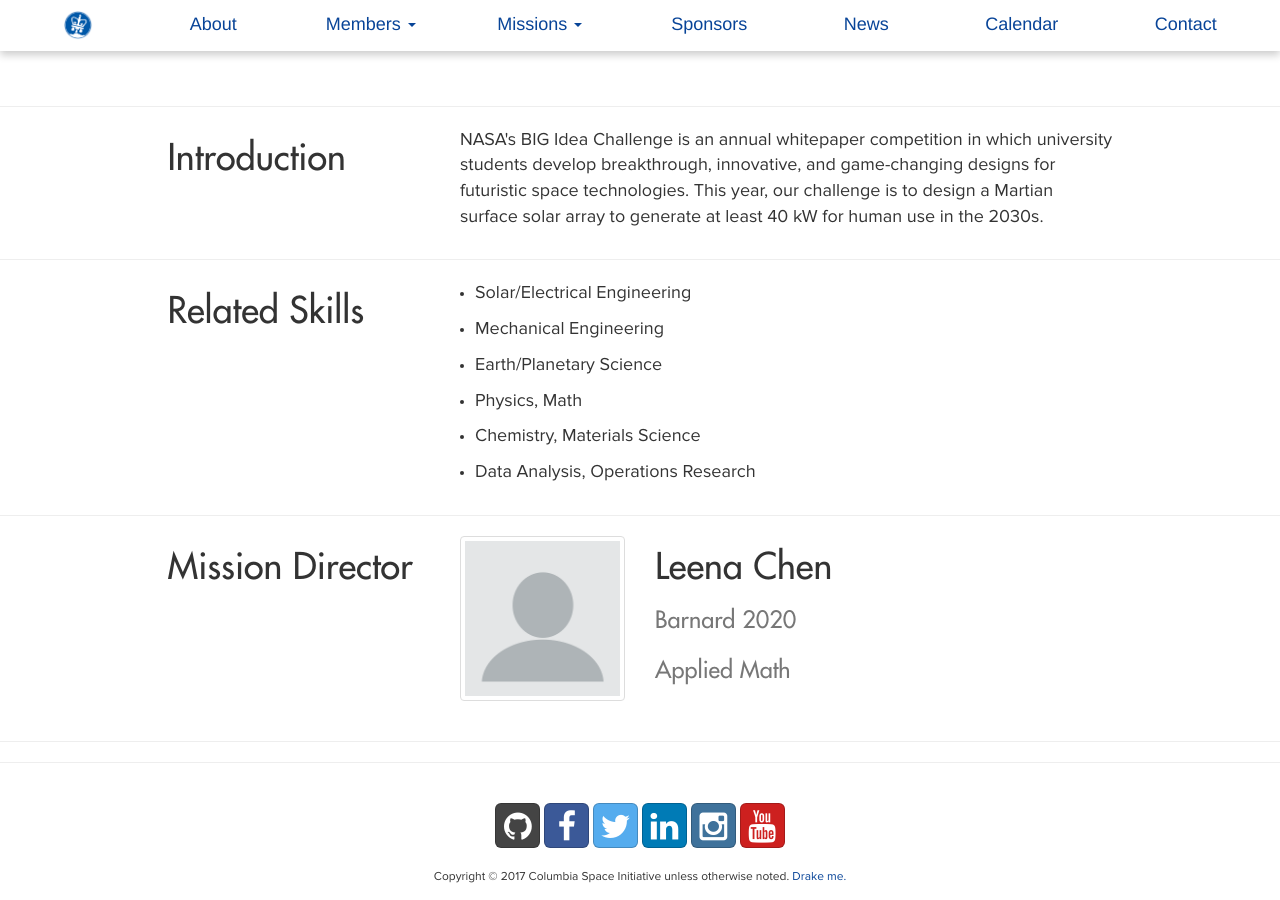
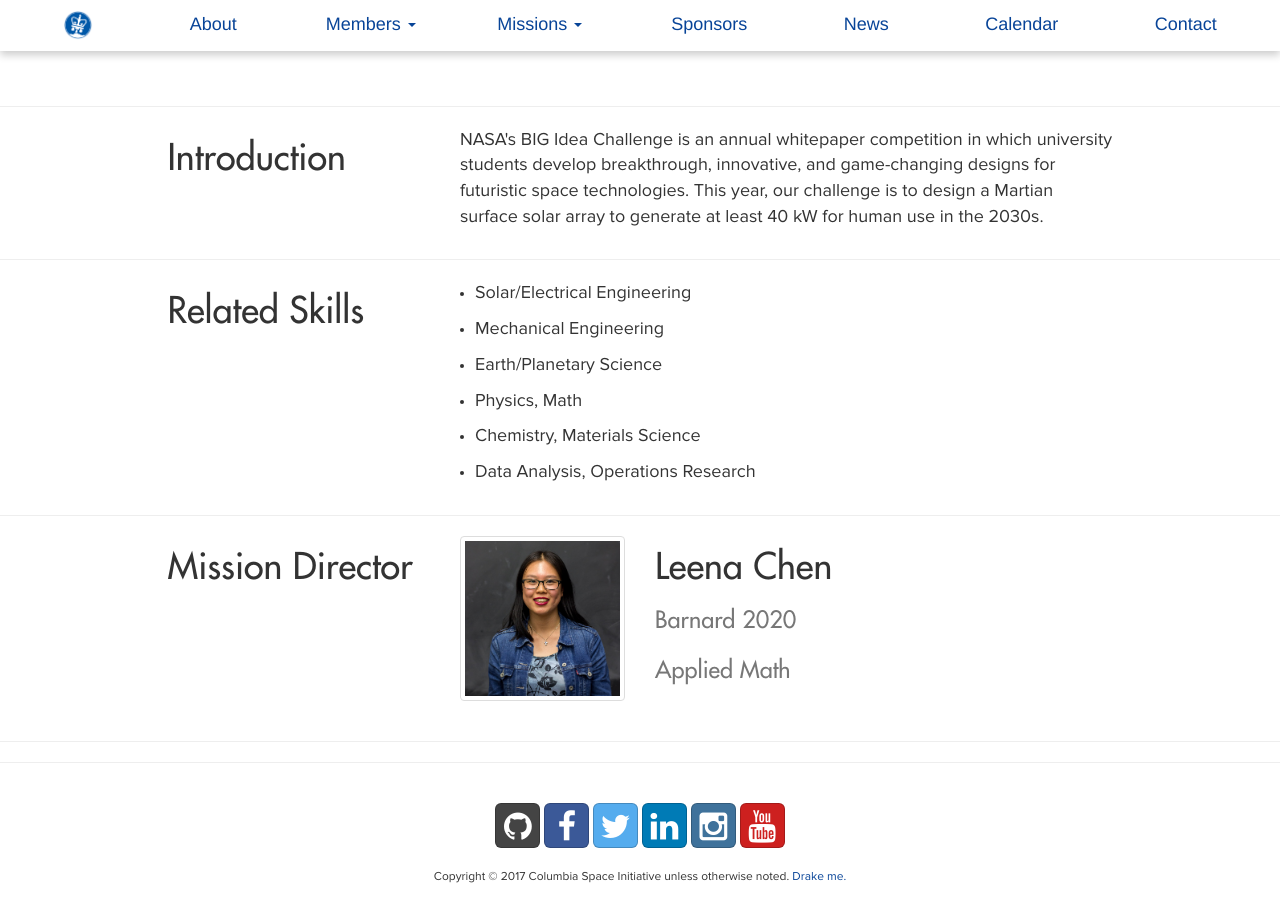
Before and after one commit to columbiaspace/columbiaspace.org, a Jekyll site: the page built from missions/mission-nasabig.html, in a window 1280 px wide and 900 px high, scrolled down 1030 px. Built offline with Jekyll 4.4.1, drawn with Linux system fonts in a browser that asks for light colours; nearby versions of some CDN libraries; comment, search, counter and statistics services are not loaded.

Commit message:
new pics of mission directors

```diff
--- a/members/members-2017.html
+++ b/members/members-2017.html
@@ -35,7 +35,7 @@ members:
     image: "/assets/media/img/profiles2016/gbrown.jpg"
   - name: "Leena Chen"
     title: "BIG Mission Director & Outreach Director"
-    image: "/assets/media/img/profiles/default.png"
+    image: "/assets/media/img/profiles2017/lchen.jpg"
   - name: "Olivia Chow"
     title: "Aero Design Mission Co-Director"
     image: "/assets/media/img/profiles2017/ochow.jpg"
@@ -77,7 +77,7 @@ members:
     image: "/assets/media/img/profiles/jlee.jpg"
   - name: "Samuel Morgan"
     title: "Cubesat Mission Co-Director"
-    image: "/assets/media/img/profiles/default.png"
+    image: "/assets/media/img/profiles2017/smorgan.jpg"
   - name: "Tejit Parabi"
     title: "Micro-G Mission Co-Director"
     image: "/assets/media/img/profiles/default.png"
@@ -95,7 +95,7 @@ members:
     image: "/assets/media/img/profiles2017/bsilverstein.jpg"
   - name: "Alexander Tulcher"
     title: "Cubesat Mission Co-Director"
-    image: "/assets/media/img/profiles/default.png"
+    image: "/assets/media/img/profiles2017/atulcher.jpg"
 
 genbody:
   - name: "Max Aalto"
--- a/missions/mission-cubesat.html
+++ b/missions/mission-cubesat.html
@@ -27,7 +27,7 @@ A set of off-the-shelf electronics under different forms of radiation protection
 missionleader: "Daniel Jeong; Samuel Morgan; Alexander Tulcher"
 leaderschool: "SEAS 2020;- 2021; - 2021"
 leadermajor: "Computer Science; -; -"
-leaderimage: "/assets/media/img/profiles2017/djeong.jpg; /assets/media/img/profiles/default.png; /assets/media/img/profiles/default.png;"
+leaderimage: "/assets/media/img/profiles2017/djeong.jpg; /assets/media/img/profiles2017/smorgan.jpg; /assets/media/img/profiles2017/atulcher.jpg;"
 
 news: true
 news-cat: cubesat
--- a/missions/mission-nasabig.html
+++ b/missions/mission-nasabig.html
@@ -23,7 +23,7 @@ achievementstext: ""
 missionleader: "Leena Chen"
 leaderschool: "Barnard 2020"
 leadermajor: "Applied Math"
-leaderimage: "/assets/media/img/profiles/default.png"
+leaderimage: "/assets/media/img/profiles2017/lchen.jpg"
 
 news: false
 news-cat: nasabig
--- a/missions/mission-outreach-operations.html
+++ b/missions/mission-outreach-operations.html
@@ -24,7 +24,7 @@ missionleader: "Leena Chen;Elliotte Lee;Ian Kennedy"
 leaderrole: "Outreach Director;Operations Director;Operations Advisor"
 leaderschool: "Barnard 2020;CC 2019;SPS 2018"
 leadermajor: "Applied Math;Economics and Environmental Science;Physics"
-leaderimage: "/assets/media/img/profiles/default.png;/assets/media/img/profiles/default.png;/assets/media/img/profiles2017/ikennedy.jpg"
+leaderimage: "/assets/media/img/profiles2017/lchen.jpg;/assets/media/img/profiles/default.png;/assets/media/img/profiles2017/ikennedy.jpg"
 
 news: false
 news-cat: langley
```
Also changed, not shown: assets/media/img/profiles2017/atulcher.jpg (added), assets/media/img/profiles2017/lchen.jpg (added), assets/media/img/profiles2017/smorgan.jpg (added).
